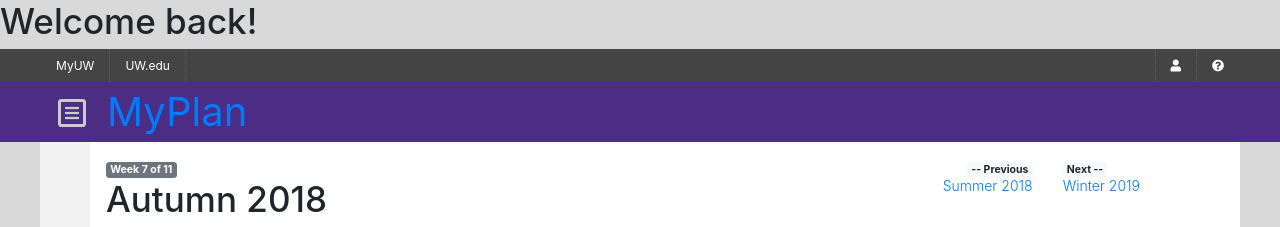
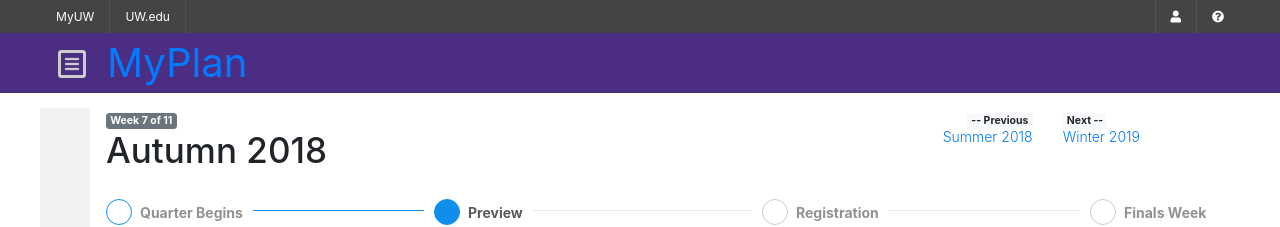
Before and after one commit to charlon/myplan-app, a React (Create React App) app: page / in a window 1280 px wide. Shown: the top 227 px of the page. Built offline with nearby package versions, Linux system fonts and the light colour scheme.

Commit message:
Determin hybrid and remove boilerplate if true.

```diff
--- a/public/index.html
+++ b/public/index.html
@@ -6,6 +6,7 @@
     <meta name="viewport" content="initial-scale=1, maximum-scale=1, user-scalable=no">
     <meta name="theme-color" content="#000000">
     <meta name="turbolinks-cache-control" content="no-cache">
+
     <!--
       manifest.json provides metadata used when your web app is added to the
       homescreen on Android. See https://developers.google.com/web/fundamentals/web-app-manifest/
--- a/src/App.js
+++ b/src/App.js
@@ -3,7 +3,8 @@
 
 import './App.scss';
 
-import Common from './common/Common';
+import MyPlan from './boilerplate/MyPlan';
+
 import Courses from './myplan/courses/'
 import Programs from './myplan/programs/'
 
@@ -13,9 +14,8 @@
 
 const App = () => (
 
-
+  <MyPlan>
     <Router>
-      <Common>
       <Switch>
         <Route exact={true} path="/" component={Current} />
         <Route path="/programs" component={Programs} />
@@ -23,9 +23,8 @@
         <Route path="/preview" component={Preview} />
         <Route path="/future" component={Future} />
       </Switch>
-      </Common>
     </Router>
-
+  </MyPlan>
 
 );
 
--- a/src/App.scss
+++ b/src/App.scss
@@ -1,4 +1,10 @@
-html { font-size: 14px; }
+html {
+  font-size: 14px;
+  min-width: 320px;
+  overflow-x: hidden;
+}
+
 body {
   background-color: #fff;
+  overflow-x: hidden;
 }
--- /dev/null
+++ b/src/boilerplate/MyPlan.jsx
@@ -0,0 +1,98 @@
+import React from 'react';
+import queryString from "query-string";
+import createBrowserHistory from "history/createBrowserHistory";
+
+import './MyPlan.scss';
+
+const history = createBrowserHistory()
+const values = queryString.parse(history.location.search)
+
+const isHybrid = values.hybrid
+console.log(isHybrid) // "hybrid"
+
+class MyPlan extends React.Component {
+
+  render() {
+
+    if (isHybrid) {
+
+      return (<section>
+
+          <div className="com-body">
+            <div className="com-hybrid">
+              <div className="com-container">
+                  <main role="main" className="com-main">
+                    {this.props.children}
+                  </main>
+              </div>
+            </div>
+          </div>
+
+        </section>);
+
+    } else {
+
+      return (<section>
+
+          <header role="banner" className="com-header">
+            <div className="com-thin-bar">
+              <div className="com-container">
+                <div className="com-links">
+                  <ul>
+                    <li>MyUW</li>
+                    <li>UW.edu</li>
+                  </ul>
+                </div>
+                <div className="com-user">
+                  <ul>
+                    <li><i className="fas fa-user" /></li>
+                    <li><i className="fas fa-question-circle" /></li>
+                  </ul>
+                </div>
+              </div>
+            </div>
+            <div className="com-masthead">
+              <div className="com-container">
+                <div className="com-title-mobile">
+                  <button className="com-title-button" id="nav_button">
+                    <span className="fa-stack fa-2x com-title-button-icon" aria-hidden="true">
+                      <i className="far fa-square fa-stack-2x" />
+                      <i className="fa fa-bars fa-stack-1x" />
+                    </span>
+                  </button>
+                  <span><a href='/'>MyPlan</a></span>
+                </div>
+                <div className="com-title-desktop">
+                  <button className="com-title-button" id="nav_button">
+                    <span className="fa-stack fa-2x com-title-button-icon" aria-hidden="true">
+                      <i className="far fa-square fa-stack-2x" />
+                      <i className="fa fa-bars fa-stack-1x" />
+                    </span>
+                  </button>
+                  <span><a href='/'>MyPlan</a></span>
+                </div>
+              </div>
+            </div>
+          </header>
+
+          <div className="com-body">
+            <div className="com-web">
+              <div className="com-container">
+                <main role="main" className="com-main">
+                  {this.props.children}
+                </main>
+              </div>
+            </div>
+          </div>
+
+        </section>);
+
+
+    }
+
+
+  }
+
+}
+
+export default MyPlan;
--- a/src/common/common.scss
+++ b/src/boilerplate/MyPlan.scss
@@ -1,15 +1,16 @@
-@import './mixins.scss';
-@import './variables.scss';
-
-body { min-width: 320px; background: #d9d9d9; }
+@import './_mixins.scss';
+@import './_variables.scss';
 
 /** global elements **/
-.com-body { }
+.com-body {  padding: 15px 0; }
 
-.com-gray-bar {
+.com-hybrid {
+
+}
+
+.com-web {
 
   background: #fff;
-  padding: 15px 0;
   min-height: 90vh;
 
   @include breakpoint(desktop) {
--- a/src/common/Common.jsx
+++ /dev/null
@@ -1,101 +0,0 @@
-import React from 'react';
-import queryString from "query-string";
-import createBrowserHistory from "history/createBrowserHistory";
-
-import './common.scss';
-
-const history = createBrowserHistory()
-console.log(history);
-const values = queryString.parse(history.location.search)
-
-const isHybrid = values.hybrid
-console.log(isHybrid) // "hybrid"
-
-
-function UserGreeting(props) {
-  return <h1>Welcome back!</h1>;
-}
-
-function GuestGreeting(props) {
-  return <h1>Please sign up.</h1>;
-}
-
-function Greeting(props) {
-  const isLoggedIn = props.isLoggedIn;
-  if (isLoggedIn) {
-    return <UserGreeting />;
-  }
-  return <GuestGreeting />;
-}
-
-class Common extends React.Component {
-
-  render() {
-
-    return (
-
-      <section>
-
-        <Greeting isLoggedIn={true} />
-
-        <header role="banner" className="com-header">
-          <div className="com-thin-bar">
-            <div className="com-container">
-              <div className="com-links">
-                <ul>
-                  <li>MyUW</li>
-                  <li>UW.edu</li>
-                </ul>
-              </div>
-              <div className="com-user">
-                <ul>
-                  <li><i className="fas fa-user" /></li>
-                  <li><i className="fas fa-question-circle" /></li>
-                </ul>
-              </div>
-            </div>
-          </div>
-          <div className="com-masthead">
-            <div className="com-container">
-              <div className="com-title-mobile">
-                <button className="com-title-button" id="nav_button">
-                  <span className="fa-stack fa-2x com-title-button-icon" aria-hidden="true">
-                    <i className="far fa-square fa-stack-2x" />
-                    <i className="fa fa-bars fa-stack-1x" />
-                  </span>
-                </button>
-                <span><a href='/'>MyPlan</a></span>
-              </div>
-              <div className="com-title-desktop">
-                <button className="com-title-button" id="nav_button">
-                  <span className="fa-stack fa-2x com-title-button-icon" aria-hidden="true">
-                    <i className="far fa-square fa-stack-2x" />
-                    <i className="fa fa-bars fa-stack-1x" />
-                  </span>
-                </button>
-                <span><a href='/'>MyPlan</a></span>
-              </div>
-            </div>
-          </div>
-        </header>
-
-
-        <div className="com-body">
-
-          <div className="com-gray-bar">
-            <div className="com-container">
-              <main role="main" className="com-main">
-                {this.props.children}
-              </main>
-            </div>
-          </div>
-        </div>
-
-      </section>
-
-    );
-  }
-
-}
-
-export default Common;
--- a/src/myplan/current/index.jsx
+++ b/src/myplan/current/index.jsx
@@ -15,7 +15,7 @@
   }
 
   componentDidMount(){
-    document.title = "Current Term"
+    document.title = "Home"
   }
 
   render() {
--- a/src/myplan/preview/index.jsx
+++ b/src/myplan/preview/index.jsx
@@ -1,10 +1,10 @@
 import 'rc-steps/assets/index.css';
 import 'rc-steps/assets/iconfont.css';
-import React from 'react'
-import { Card, CardDeck, Row, Col, Alert, Button, ListGroup}  from 'react-bootstrap'
+import React from 'react';
+import { Card, CardDeck, Row, Col, Alert, Button, ListGroup}  from 'react-bootstrap';
 import Steps from 'rc-steps';
 
-import UserProfile from '../components/UserProfile.jsx'
+import UserProfile from '../components/UserProfile.jsx';
 
 import './preview.scss';
 
```
Also changed, not shown: src/boilerplate/MyUW.jsx (added), src/boilerplate/MyUW.scss (added), src/boilerplate/_mixins.scss (renamed from src/common/mixins.scss), src/boilerplate/_variables.scss (renamed from src/common/variables.scss). Lines whose indentation alone changed are shown as unchanged.
